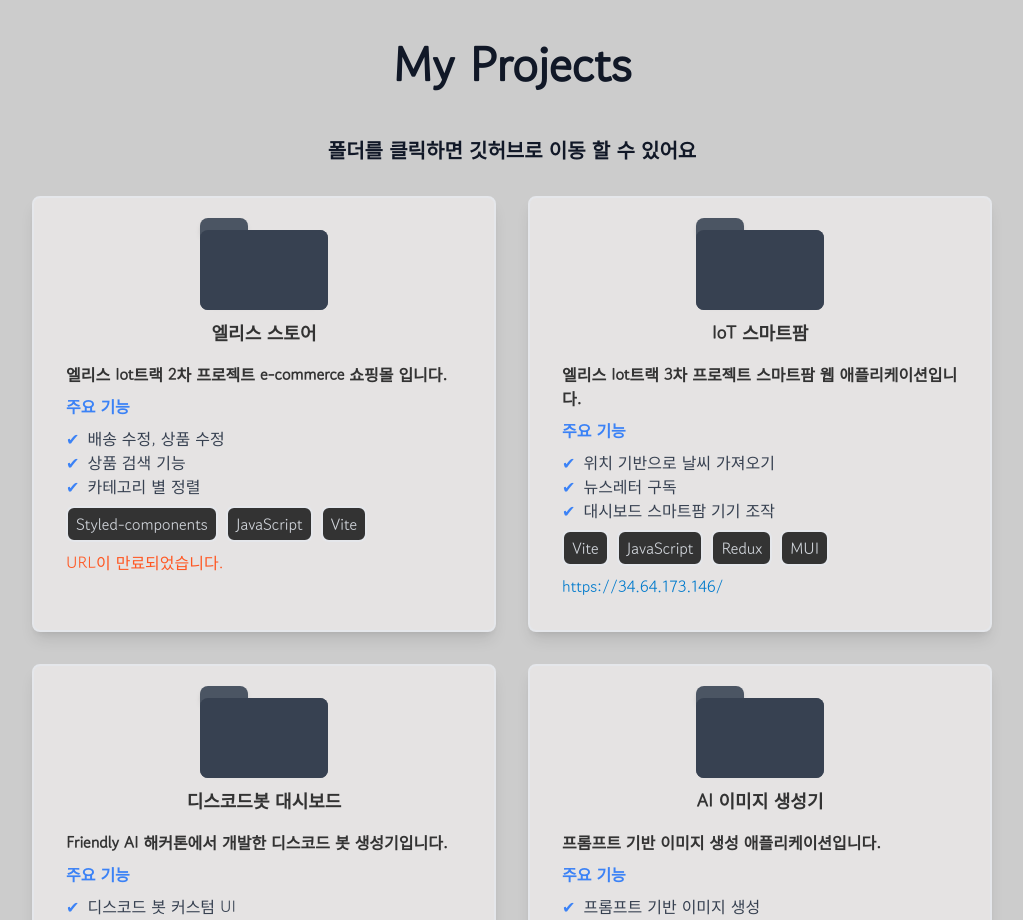
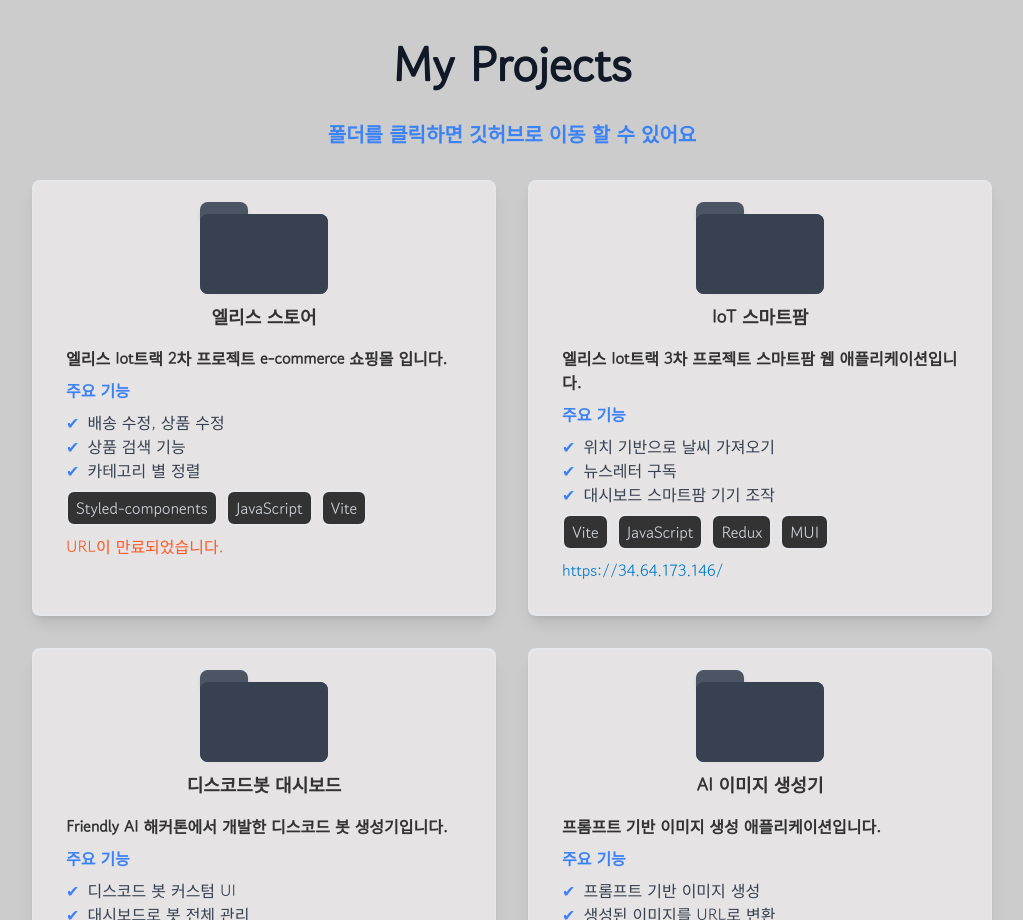
Before and after one commit to chickengir1/portfolio, a React (Vite) app: page / in a window 1280 px wide. Shown: the part 3120-4040 px from the top of the page, without its empty margins (128-1151 px from the left). Built offline with nearby package versions, Linux system fonts and the light colour scheme; no server answers; a web font is replaced by a local one.

Commit message:
Fix : 텍스트 색상 수정

```diff
--- a/src/components/layout/Project.tsx
+++ b/src/components/layout/Project.tsx
@@ -57,7 +57,7 @@
       <h2 className="text-3xl text-center font-bold text-gray-900 my-8 sm:text-4xl md:text-5xl">
         My Projects
       </h2>
-      <h3 className="text-base text-center font-semibold text-gray-900 my-4 sm:text-lg md:text-xl">
+      <h3 className="text-base text-center font-semibold text-blue-500 mb-4 sm:text-lg md:text-xl">
         폴더를 클릭하면 깃허브로 이동 할 수 있어요
       </h3>
       <div className="mt-4 grid grid-cols-1 sm:grid-cols-2 gap-8">
```
